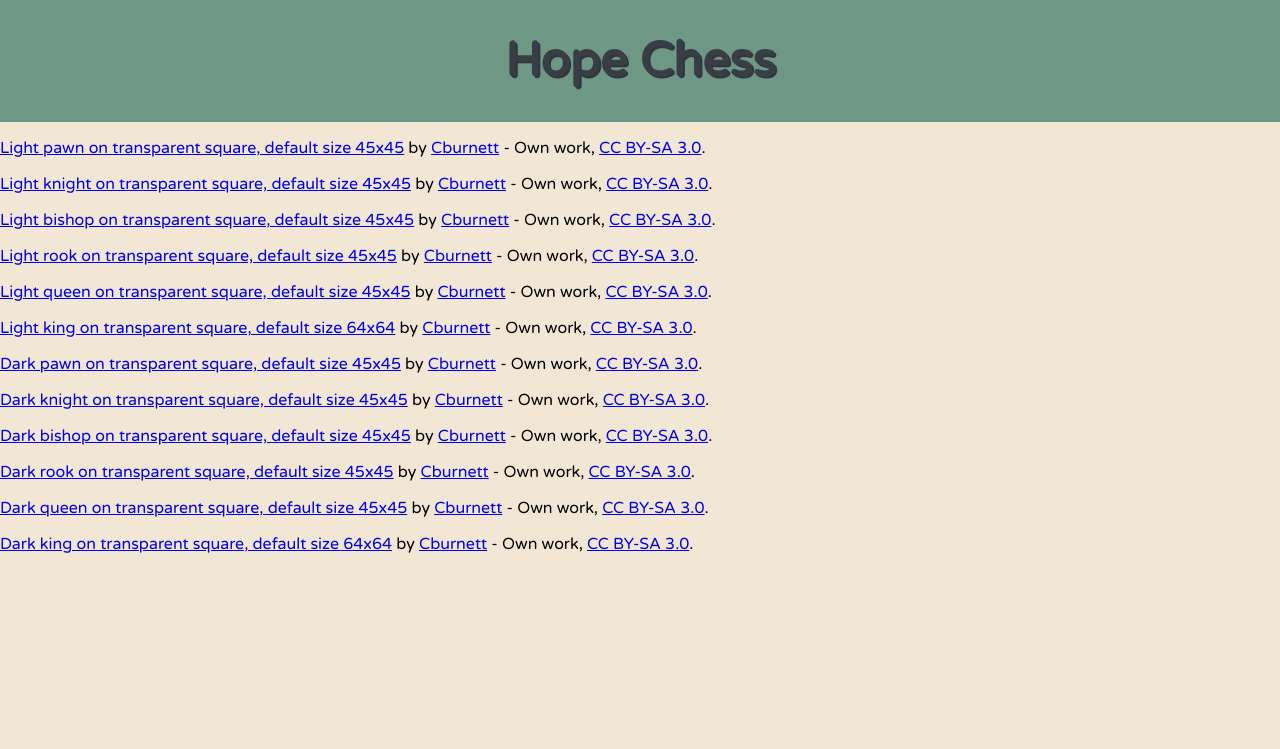
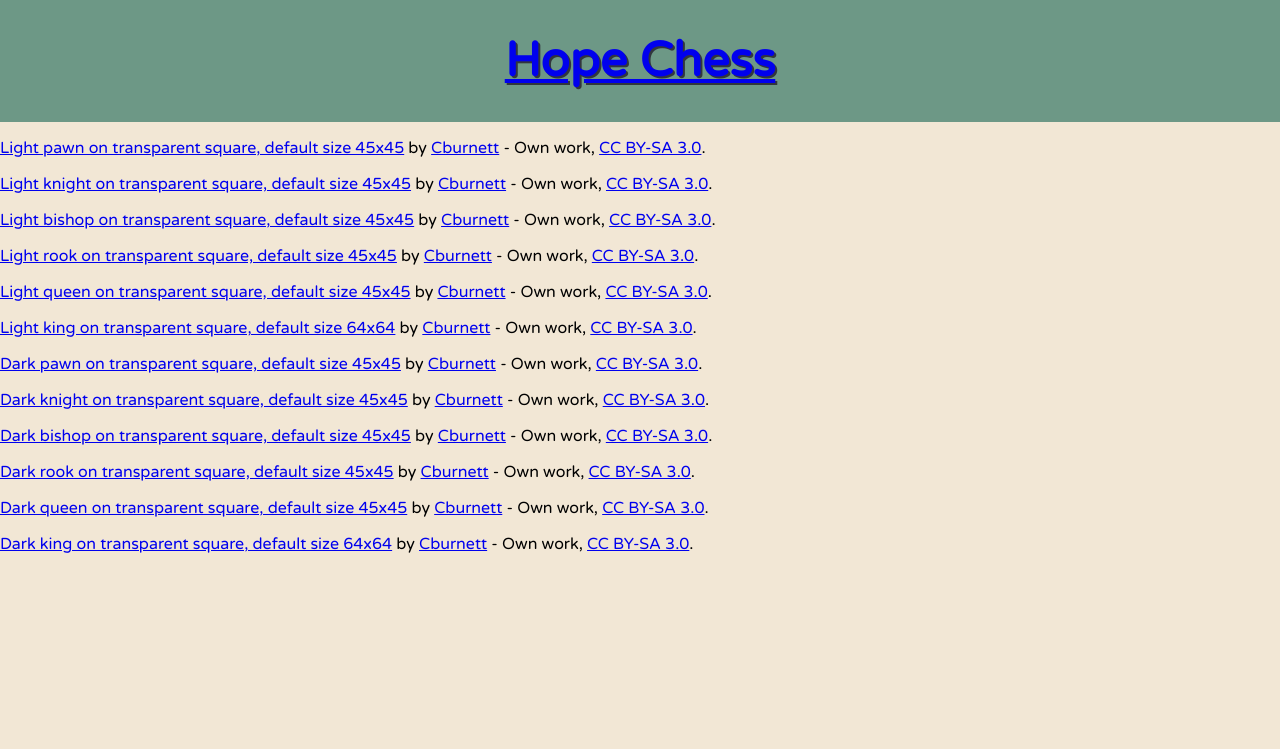
Before and after one commit to vladinstein/flask-chess, a Flask app: page /links in a window 1280 px wide. Shown: the top 749 px of the page. Run offline with Flask 2, Linux system fonts and the light colour scheme; parts of the project's set-up code (start-up, migrations or seed data) failed here and were passed over; some libraries are stand-ins or nearby versions.

Commit message:
h1 is a link;changed orientation of the mid-size query to landscape

```diff
--- a/chess/static/styles.css
+++ b/chess/static/styles.css
@@ -307,7 +307,7 @@ select {
     .pieces {height: 110%; width: 110%;}
 }
 
-@media only screen and (min-width: 641px) and (max-width: 812px) {
+@media only screen and (min-width: 641px) and (max-width: 812px) and (orientation: landscape)  {
     body {flex-direction: row; height: max-content;}
     header {min-width: 25vmax; flex-grow: 1;}
     footer {min-width: 12vmax; flex-grow: 1; text-align: center;}
--- a/chess/templates/layout.html
+++ b/chess/templates/layout.html
@@ -22,7 +22,7 @@
 </head>
 <body>
     <header>
-        <h1 class="main_title">Hope Chess</h1>
+        <h1 class="main_title"><a href={{ url_for('index') }}>Hope Chess</a></h1>
     </header>
     <main>
         {% with messages = get_flashed_messages(with_categories=true) %}
```
